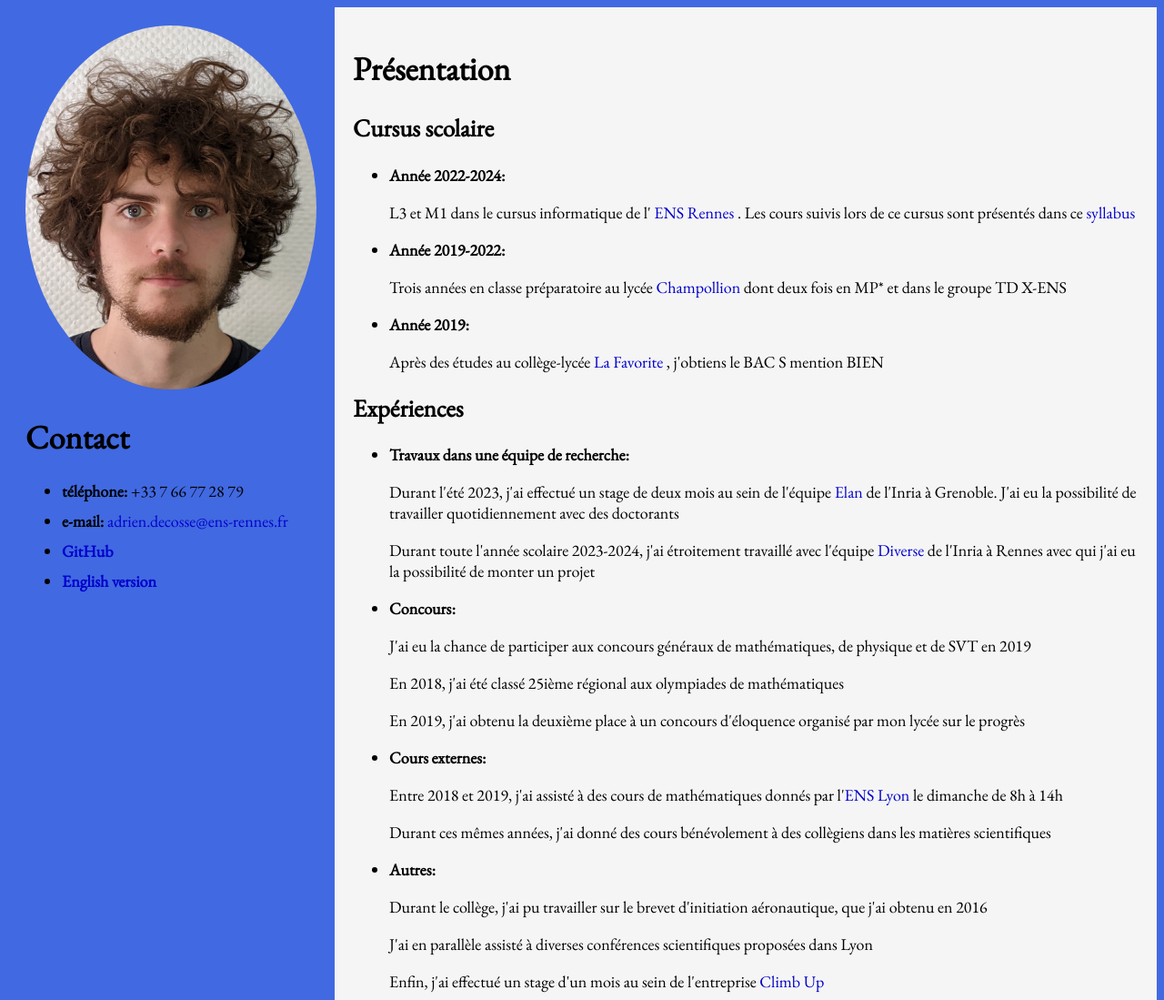
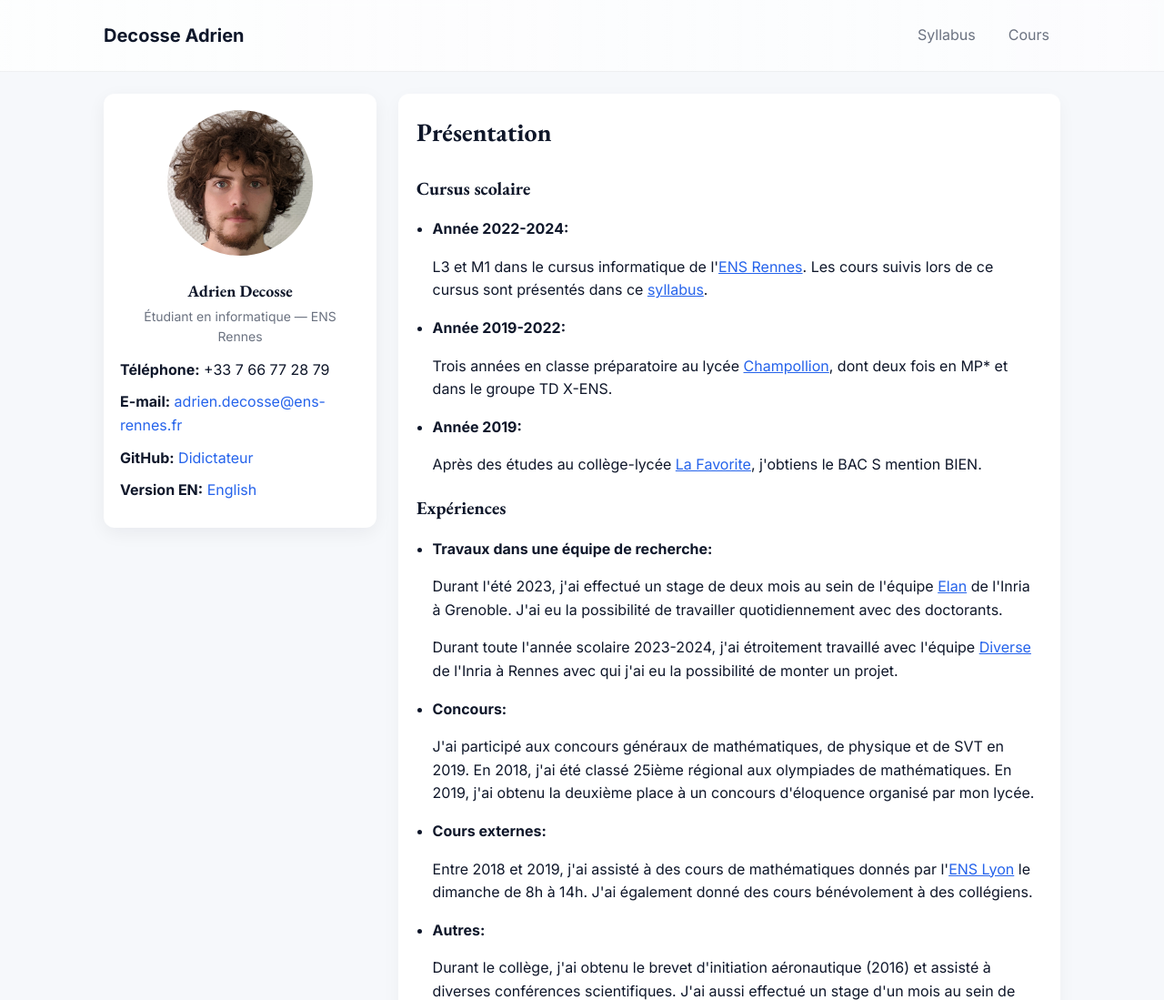
Before and after one commit to Didictateur/website, a website: page index.html in a window 1280 px wide. Shown: the top 1099 px of the page at 91% size. Drawn offline with nearby package versions, Linux system fonts and the light colour scheme.

Commit message:
updated index.html

```diff
--- a/index.html
+++ b/index.html
@@ -1,139 +1,99 @@
-<!--You found the Ester Egg 2 ! Congrates !!!
-But will you be able to find the final boss of the Easter Eggs ?
-I mean, it is impossible to find the great EasterEgg0-->
-
+<!--You found the Ester Egg 2 ! Congrats :) -->
 
 <!DOCTYPE html>
-<html>
+<html lang="fr">
   <head>
     <meta charset="utf-8">
     <meta name="viewport" content="width=device-width, initial-scale=1.0">
-    <link rel="stylesheet"
-          href="https://fonts.googleapis.com/css?family=EB+Garamond">
+    <link href="https://fonts.googleapis.com/css2?family=EB+Garamond:wght@400;700&family=Inter:wght@300;400;600;700&display=swap" rel="stylesheet">
     <link rel="stylesheet" href="./style.css">
-    <style>
-        a {
-            color: #0000cc;
-            text-decoration: none;
-        }
-        a:hover {
-            text-decoration: underline;
-        }
-    </style>
+    <title>Decosse Adrien</title>
   </head>
-<title> Decosse Adrien </title>
 
   <body>
+    <header class="site-header">
+      <div class="container">
+        <a class="brand" href="index.html">Decosse Adrien</a>
+        <nav class="nav" aria-label="Main navigation">
+          <a href="syllabus.html">Syllabus</a>
+          <a href="cours/index.html">Cours</a>
+        </nav>
+      </div>
+    </header>
 
-<div class="row">
-  <div class="side">
-  <a href="EasterEggs/pacman.html"><img id="pp" src="Photo_Profil.jpg" width="10%"></a>
-<h1> Contact </h1>
+    <main class="container layout">
+      <aside class="profile-card">
+        <a href="EasterEggs/pacman.html"><img src="Photo_Profil.jpg" alt="Photo de profil"></a>
+        <h2>Adrien Decosse</h2>
+        <div class="meta">Étudiant en informatique — ENS Rennes</div>
+
+        <ul class="contact-list">
+          <li><strong>Téléphone:</strong> +33 7 66 77 28 79</li>
+          <li><strong>E-mail:</strong> <a href="mailto:adrien.decosse@ens-rennes.fr">adrien.decosse@ens-rennes.fr</a></li>
+          <li><strong>GitHub:</strong> <a href="https://github.com/Didictateur">Didictateur</a></li>
+          <li><strong>Version EN:</strong> <a href="index_eng.html">English</a></li>
+        </ul>
+      </aside>
+
+      <section class="main-card">
+        <h1>Présentation</h1>
+
+        <div class="section">
+          <h2>Cursus scolaire</h2>
           <ul>
-    <li>
-     <b>téléphone:</b>
-      +33 7 66 77 28 79
+            <li><strong>Année 2022-2024:</strong>
+              <p>L3 et M1 dans le cursus informatique de l'<a href="https://www.ens-rennes.fr/">ENS Rennes</a>. Les cours suivis lors de ce cursus sont présentés dans ce <a href="syllabus.html">syllabus</a>.</p>
             </li>
-    <li>
-     <b>e-mail:</b>
-      <a href="mailto:adrien.decosse@ens-rennes.fr">adrien.decosse@ens-rennes.fr</a>
+            <li><strong>Année 2019-2022:</strong>
+              <p>Trois années en classe préparatoire au lycée <a href="https://lycee-champollion.fr/">Champollion</a>, dont deux fois en MP* et dans le groupe TD X-ENS.</p>
             </li>
-    <li>
-     <b><a href="https://github.com/Didictateur">GitHub</a></b>
-    </li>
-    <li>
-     <b><a href="index_eng.html">English version</a></b>
+            <li><strong>Année 2019:</strong>
+              <p>Après des études au collège-lycée <a href="https://www.la-favorite.org/">La Favorite</a>, j'obtiens le BAC S mention BIEN.</p>
             </li>
           </ul>
         </div>
 
-  <div class="main">
-
-  <h1> Présentation  </h1>
-
-  <h2> Cursus scolaire </h2>
+        <div class="section">
+          <h2>Expériences</h2>
           <ul>
-    <li>
-      <b>Année 2022-2024: </b>
-	<p>L3 et M1 dans le cursus informatique de l'
-	<a href="https://www.ens-rennes.fr/">ENS Rennes</a>
-	. Les cours suivis lors de ce cursus sont présentés dans ce <a href="syllabus.html">syllabus</a>
-	</p>
+            <li><strong>Travaux dans une équipe de recherche:</strong>
+              <p>Durant l'été 2023, j'ai effectué un stage de deux mois au sein de l'équipe <a href="https://www.inria.fr/en/elan">Elan</a> de l'Inria à Grenoble. J'ai eu la possibilité de travailler quotidiennement avec des doctorants.</p>
+              <p>Durant toute l'année scolaire 2023-2024, j'ai étroitement travaillé avec l'équipe <a href="https://www.inria.fr/en/diverse">Diverse</a> de l'Inria à Rennes avec qui j'ai eu la possibilité de monter un projet.</p>
             </li>
-
-    <li>
-      <b>Année 2019-2022: </b>
-        <p>Trois années en classe préparatoire au lycée
-        <a href="https://lycee-champollion.fr/">Champollion</a>
-	dont deux fois en MP* et dans le groupe TD X-ENS</p>
+            <li><strong>Concours:</strong>
+              <p>J'ai participé aux concours généraux de mathématiques, de physique et de SVT en 2019. En 2018, j'ai été classé 25ième régional aux olympiades de mathématiques. En 2019, j'ai obtenu la deuxième place à un concours d'éloquence organisé par mon lycée.</p>
             </li>
-
-    <li>
-      <b>Année 2019: </b>
-        <p>Après des études au collège-lycée
-        <a href="https://www.la-favorite.org/">La Favorite</a>
-        , j'obtiens le BAC S mention BIEN</p>
+            <li><strong>Cours externes:</strong>
+              <p>Entre 2018 et 2019, j'ai assisté à des cours de mathématiques donnés par l'<a href="https://www.ens-lyon.fr">ENS Lyon</a> le dimanche de 8h à 14h. J'ai également donné des cours bénévolement à des collégiens.</p>
+            </li>
+            <li><strong>Autres:</strong>
+              <p>Durant le collège, j'ai obtenu le brevet d'initiation aéronautique (2016) et assisté à diverses conférences scientifiques. J'ai aussi effectué un stage d'un mois au sein de l'entreprise <a href="https://www.climb-up.fr/">Climb Up</a>.</p>
             </li>
           </ul>
+        </div>
 
-
-
-
-<h2> Expériences </h2>
+        <div class="section">
+          <h2>Intérêts culturels</h2>
           <ul>
-    <li>
-     <b>Travaux dans une équipe de recherche: </b>
-      <p>Durant l'été 2023, j'ai effectué un stage de deux mois au sein de l'équipe <a href="https://www.inria.fr/en/elan">Elan</a> de l'Inria à Grenoble. J'ai eu la possibilité de travailler quotidiennement avec des doctorants</p>
-      <p>Durant toute l'année scolaire 2023-2024, j'ai étroitement travaillé avec l'équipe <a href="https://www.inria.fr/en/diverse">Diverse</a> de l'Inria à Rennes avec qui j'ai eu la possibilité de monter un projet</p>
+            <li><strong>Théâtre:</strong>
+              <p>J'ai grandi dans le monde du théâtre — ~10 ans d'expérience avant la prépa. À l'ENS Rennes, j'ai joué et chanté dans la comédie musicale et dans la chorale; je suis actuellement responsable de la comédie musicale et président de la chorale. <a id="easteregg" href="https://fr.wiktionary.org/wiki/feur">Quoi</a> que l'on me dise, mon auteur préféré est Samuel Beckett.</p>
             </li>
-    <li>
-      <b>Concours: </b>
-        <p>J'ai eu la chance de participer aux concours généraux de mathématiques, de physique et de SVT en 2019</p>
-	<p>En 2018, j'ai été classé 25ième régional aux olympiades de mathématiques</P>
-	<p>En 2019, j'ai obtenu la deuxième place à un concours d'éloquence organisé par mon lycée sur le progrès
+            <li><strong>Sport:</strong>
+              <p>Pratique d'activités de haute-montagne : escalade, alpinisme, ski, etc.</p>
             </li>
-
-    <li>
-      <b>Cours externes: </b>
-        <p>Entre 2018 et 2019, j'ai assisté à des cours de mathématiques donnés par l'<a href="https://www.ens-lyon.fr">ENS Lyon</a> le dimanche de 8h à 14h</p>
-	<p>Durant ces mêmes années, j'ai donné des cours bénévolement à des collègiens dans les matières scientifiques
-     </li>
-
-    <li>
-      <b>Autres: </b>
-        <p>Durant le collège, j'ai pu travailler sur le brevet d'initiation aéronautique, que j'ai obtenu en 2016</p>
-	<P>J'ai en parallèle assisté à diverses conférences scientifiques proposées dans Lyon</p>
-	<p>Enfin, j'ai effectué un stage d'un mois au sein de l'entreprise
-	<a href="https://www.climb-up.fr/"> Climb Up</a>
+            <li><strong>Jeux indés préférés:</strong>
+              <p>Outer Wilds, Undertale, Tunic, Fez, The Moonstone Equation.</p>
             </li>
           </ul>
-
-
-
-
-<h2> Intérêts culturels </h2>
-  <ul>
-    <li>
-      <b>Théâtre: </b>
-        <p>J'ai grandi dans le monde du théatre. J'ai pu accumuler 10 ans d'expérience avant la classe préparatoire. Durant ces années, j'ai eu la possibilité de jouer, de lire,
-	et d'écrire de nombreuses pièces. À l'ENS Rennes, j'ai eu la possibilité de jouer et chanter dans la comédie musicale de l'ENS Rennes, ainsi que dans sa chorale. Cette année, je suis responsable dans cette même comédie musicale ainsi que président de la chorale.
-	<a id="easteregg" href="https://fr.wiktionary.org/wiki/feur" style="text-decoration:none">Quoi</a> que l'on me dise, mon auteur préféré est Samuel Beckett</p>
-     </li>
-
-    <li>
-      <b>Sport: </b>
-	<p>Je pratique beaucoup de sports, en particulier de haute-montagne tel que l'escalade, l'alpinisme, le ski etc...</p>
-     </li>
-     <li>
-      <b>Jeux préférés: </b>
-        <p>Mes jeux indés préférés sont: Outer Wilds, Undertale, Tunic, Fez et The Moonstone Equation</p>
-     </li>
-  </ul>
-
-
-  </div>
         </div>
 
+      </section>
+    </main>
 
+    <footer class="footer">
+      <div class="container">
+        <small class="muted">© Adrien Decosse — site personnel</small>
+      </div>
+    </footer>
   </body>
 </html>
--- a/style.css
+++ b/style.css
@@ -1,44 +1,149 @@
-* {
-  box-sizing: border-box;
+:root{
+  --bg: #f6f8fb;
+  --card: #ffffff;
+  --muted: #6b7280;
+  --accent: #2563eb;
+  --accent-2: #0ea5a4;
+  --text: #0f172a;
+  --radius: 12px;
 }
 
-#pp {
-  border-radius: 50%;
-  width: 320px;
-  height: 400px;
+*{box-sizing:border-box}
+
+html,body{height:100%}
+
+body{
+  margin:0;
+  font-family: Inter, "EB Garamond", serif;
+  background:var(--bg);
+  color:var(--text);
+  -webkit-font-smoothing:antialiased;
+  -moz-osx-font-smoothing:grayscale;
+  line-height:1.6;
 }
 
-.row {
-  display: flex;
-  flex-wrap: wrap;
+.container{
+  max-width:1100px;
+  margin:0 auto;
+  padding:24px;
 }
 
-.side {
-  flex: 20%;
-  padding: 20px;
+.site-header{
+  background:linear-gradient(90deg, rgba(255,255,255,0.8), rgba(255,255,255,0.6));
+  backdrop-filter: blur(4px);
+  border-bottom:1px solid rgba(15,23,42,0.06);
+}
+.site-header .container{
+  display:flex;
+  align-items:center;
+  gap:16px;
+  padding-top:18px;
+  padding-bottom:18px;
+}
+.brand{
+  font-weight:700;
+  font-size:20px;
+  color:var(--text);
+  text-decoration:none;
+}
+.nav{
+  margin-left:auto;
+  display:flex;
+  gap:12px;
+  align-items:center;
+}
+.nav a{color:var(--muted); text-decoration:none; padding:8px 12px; border-radius:8px}
+.nav a:hover{color:var(--accent); background:rgba(37,99,235,0.06)}
+
+.layout{display:grid; grid-template-columns: 300px 1fr; gap:24px; align-items:start}
+
+.profile-card{
+  background:var(--card);
+  border-radius:var(--radius);
+  padding:18px;
+  box-shadow:0 6px 20px rgba(15,23,42,0.06);
+  text-align:center;
+}
+.profile-card img{border-radius:50%; width:160px; height:160px; object-fit:cover; display:block; margin:0 auto 12px}
+.profile-card h2{margin:6px 0 2px;font-size:18px}
+.profile-card .meta{color:var(--muted); font-size:14px}
+.contact-list{list-style:none; padding:0; margin:12px 0 0; text-align:left}
+.contact-list li{margin:10px 0}
+.contact-list a{color:var(--accent); text-decoration:none}
+
+/* Make the profile image link visually neutral but still clickable.
+   Targets only the anchor that is a direct child of .profile-card (the image link)
+   so other links (email, github) keep normal link behavior. */
+.profile-card > a{
+  display:inline-block;
+  line-height:0; /* avoid extra gap */
+  text-decoration:none;
+  cursor: default; /* show normal cursor instead of pointer */
+  border: none;
+}
+.profile-card > a img{display:block}
+.profile-card > a:focus{
+  outline: 2px dashed rgba(37,99,235,0.28);
+  outline-offset: 3px;
 }
 
-.main {
-  flex: 70%;
-  padding: 20px;
-  background: whitesmoke;
+.main-card{
+  background:var(--card);
+  border-radius:var(--radius);
+  padding:20px;
+  box-shadow:0 6px 20px rgba(15,23,42,0.04);
 }
 
-.flag {
-  width: 80px;
-  float: right;
+h1,h2,h3{font-family:'EB Garamond', serif; color:var(--text); margin-top:0}
+h1{font-size:28px}
+h2{font-size:20px}
+
+.section{margin-bottom:18px}
+
+.card-list{display:grid; grid-template-columns:repeat(auto-fit,minmax(220px,1fr)); gap:12px}
+
+a{color:var(--accent);}
+
+ul{padding-left:1.1rem}
+li{margin:8px 0}
+
+.footer{
+  padding:20px 0;
+  color:var(--muted);
+  text-align:center;
 }
 
-li{
-  margin: 10px 0;
+/* Responsive */
+@media (max-width:900px){
+  .layout{grid-template-columns:1fr}
+  .nav{display:none}
+  .container{padding:16px}
 }
 
-body {
-  font-family: 'EB Garamond', serif;
-  font-size: 18px;
-  background: royalblue;
+/* small helpers */
+.muted{color:var(--muted)}
+.pill{display:inline-block; padding:6px 10px; background:rgba(37,99,235,0.08); color:var(--accent); border-radius:999px; font-size:13px}
+
+/* Easter egg link: render like plain text (no color/underline/cursor change on hover) */
+/* Keep it accessible (still focusable) but visually identical to surrounding text */
+/* Make the easter egg link look like normal text but remain clickable.
+   - color: inherit so it matches surrounding text
+   - no underline and no hover color change
+   - cursor: text so it doesn't show the pointer hand
+   - keep a visible focus outline for keyboard users (accessibility) */
+a#easteregg,
+a#easteregg:link,
+a#easteregg:visited,
+a#easteregg:hover,
+a#easteregg:active{
+  color: inherit !important;
+  text-decoration: none !important;
+  background: transparent !important;
+  cursor: text !important;
 }
 
-#easteregg {
-  color: black;
+/* Visible but subtle focus for keyboard users */
+a#easteregg:focus{
+  outline: 2px dashed rgba(37,99,235,0.28);
+  outline-offset: 3px;
 }
```
Lines whose indentation alone changed are shown as unchanged.
